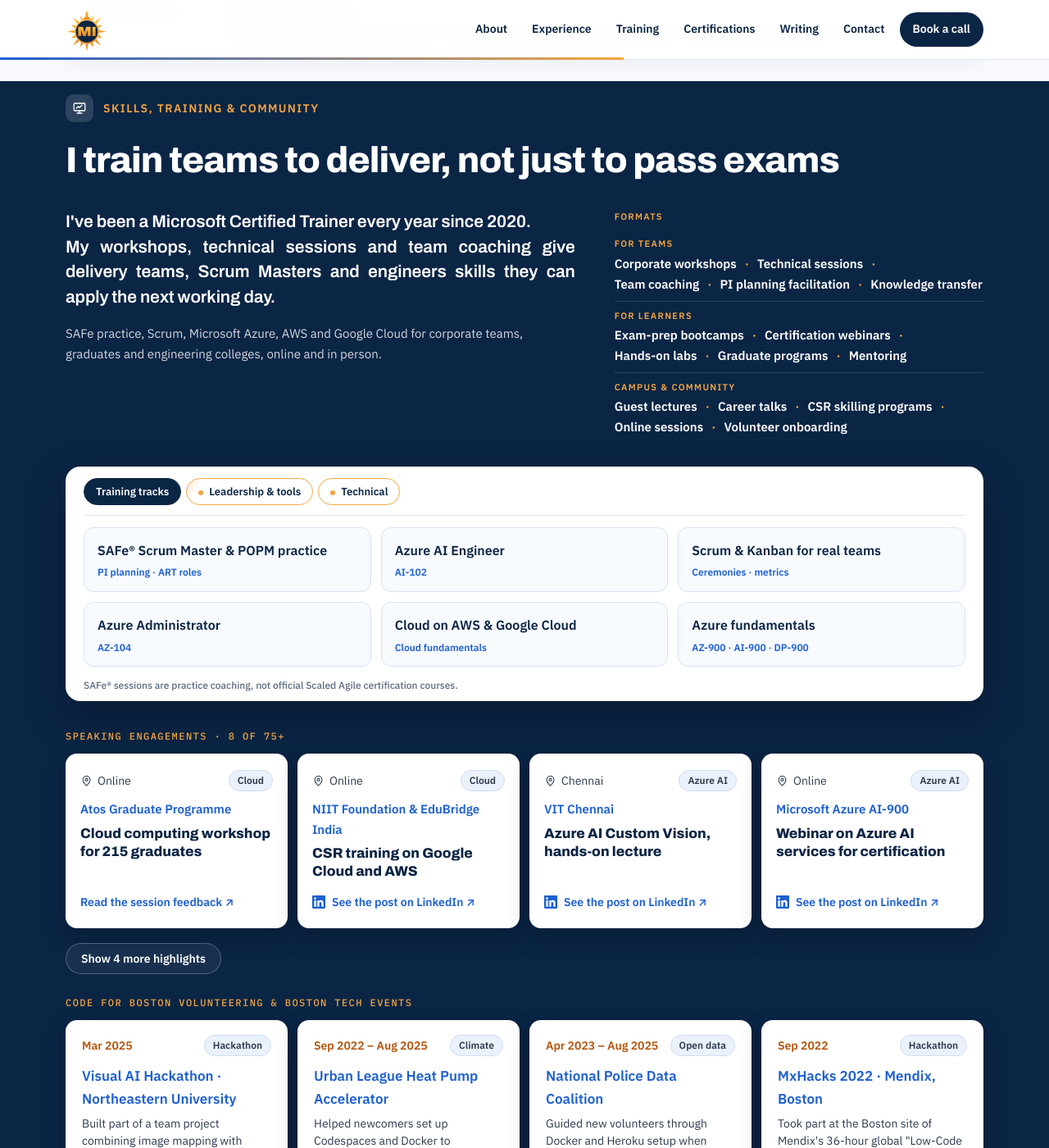
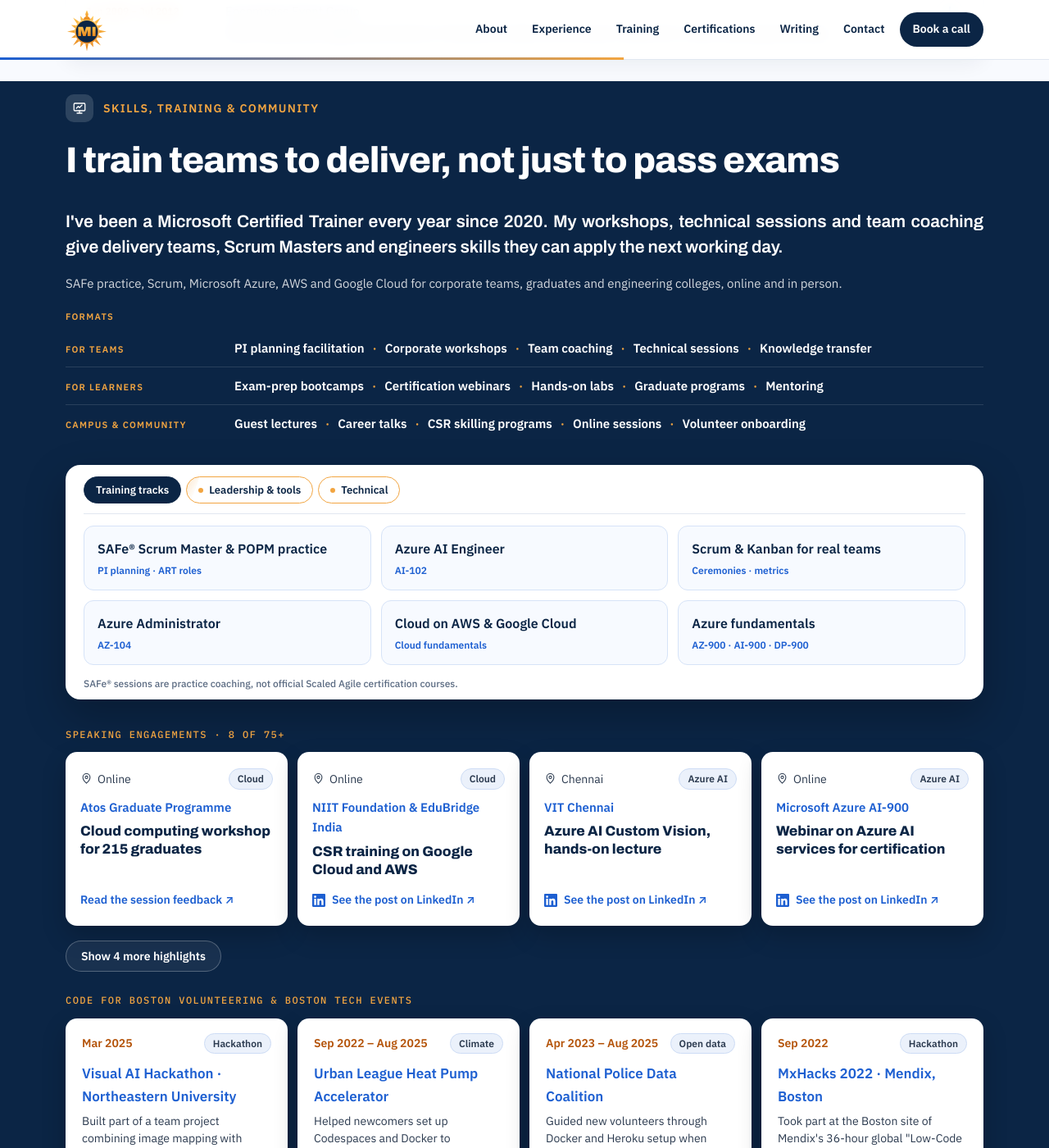
Before and after one commit to Madhan-I/Madhan-I.github.io, a Jekyll site: the page built from index.html, in a window 1280 px wide and 1400 px high, scrolled down 4437 px. Shown: the whole window at 82% size. Built offline with Jekyll 4.4.1, drawn with Linux system fonts in a browser that asks for light colours.

Commit message:
Training: full-width justified intro, formats below in one line per audience (weightiest first).
Co-Authored-By: Claude Opus 5.5 <noreply@anthropic.com>
Claude-Session: https://claude.ai/code/session_01MFRrTt7LBDdX57m85KHNGp

```diff
--- a/_data/profile.yml
+++ b/_data/profile.yml
@@ -234,7 +234,8 @@ experience:
 
 training_title: I train teams to deliver, not just to pass exams
 training_intro_lead: "I've been a Microsoft Certified Trainer every year since 2020."
-training_intro: "My workshops, technical sessions and team coaching give delivery teams, Scrum Masters and engineers skills they can apply the next working day."
+training_intro_mid: "My workshops, technical sessions and team coaching"
+training_intro: "give delivery teams, Scrum Masters and engineers skills they can apply the next working day."
 training_note: "SAFe practice, Scrum, Microsoft Azure, AWS and Google Cloud for corporate teams, graduates and engineering colleges, online and in person."
 training_facts:
   - number: "6 yrs"
@@ -278,7 +279,7 @@ training_topics:
 training_safe_note: "SAFe® sessions are practice coaching, not official Scaled Agile certification courses."
 training_formats:
   - group: For teams
-    items: [Corporate workshops, Technical sessions, Team coaching, PI planning facilitation, Knowledge transfer]
+    items: [PI planning facilitation, Corporate workshops, Team coaching, Technical sessions, Knowledge transfer]
   - group: For learners
     items: [Exam-prep bootcamps, Certification webinars, Hands-on labs, Graduate programs, Mentoring]
   - group: Campus & community
--- a/assets/css/style.css
+++ b/assets/css/style.css
@@ -1099,3 +1099,29 @@ footer .f-col a { font-size: 14px !important; }
 .fmt-groups .fr { grid-template-columns: 1fr; gap: 6px; padding: 10px 0; }
 .fmt-groups .fi + .fi::before { content: none; }
 .fmt-groups .fi:not(:last-child)::after { content: "·"; color: #F2A541; margin: 0 10px; }
+/* Formats: three per line, justified across the column */
+.fmt-groups .fx { display: block; }
+.fmt-groups .fl { display: flex; justify-content: space-between; align-items: baseline; gap: 8px; }
+.fmt-groups .fl + .fl { margin-top: 4px; }
+.fmt-groups .fi::after, .fmt-groups .fi::before { content: none !important; }
+.fmt-groups .fd { font-style: normal; color: #F2A541; }
+@media (max-width: 520px) { .fmt-groups .fl { flex-wrap: wrap; justify-content: flex-start; } }
+/* Intro line 2 ends at "coaching", stretched to the full width like justified text */
+@media (min-width: 1200px) { #training .train-grid p.big .lead2 { display: block; white-space: nowrap; text-align: justify; text-align-last: justify; } }
+/* Formats: the shorter second line sits left, like the last line of justified text */
+.fmt-groups .fl:not(:first-child):last-child { justify-content: flex-start; gap: 10px; }
+@media (min-width: 1200px) { #training .train-grid p.big .lead1 { text-align: justify; text-align-last: justify; } }
+
+/* Text full width; formats below as one line per audience */
+@media (min-width: 1024px) {
+  #training .train-grid > div:first-child { display: block !important; }
+  #training .train-grid p.big .lead2 { display: inline !important; white-space: normal !important; text-align-last: auto !important; }
+  #training .train-grid p.big .lead1 { text-align-last: auto !important; }
+  #training .train-grid .train-note { text-align: justify; }
+  #training .train-grid > div:first-child .train-formats { margin-top: 22px; }
+  .fmt-groups .fr { grid-template-columns: 190px minmax(0, 1fr) !important; gap: 16px !important; padding: 12px 0 !important; }
+  .fmt-groups .fx { display: flex !important; flex-wrap: wrap; align-items: baseline; gap: 4px 10px; }
+  .fmt-groups .fl { display: contents !important; }
+  .fmt-groups .fl + .fl::before { content: "·"; color: #F2A541; }
+}
+@media (min-width: 1024px) { #training .train-grid p.big .lead1 { display: inline !important; white-space: normal !important; } }
--- a/index.html
+++ b/index.html
@@ -107,9 +107,9 @@ layout: default
     <div class="sec-head reveal"><span class="label"><svg class="ic" aria-hidden="true"><use href="#i-board"/></svg>Skills, Training &amp; Community</span><h2>{{ p.training_title }}</h2></div>
     <div class="train-grid">
       <div class="reveal">
-        <p class="big">{% if p.training_intro_lead %}<span class="lead1">{{ p.training_intro_lead }}</span> {% endif %}{{ p.training_intro }}</p>
+        <p class="big">{% if p.training_intro_lead %}<span class="lead1">{{ p.training_intro_lead }}</span> {% endif %}{% if p.training_intro_mid %}<span class="lead2">{{ p.training_intro_mid }}</span> {% endif %}{{ p.training_intro }}</p>
         <p class="train-note">{{ p.training_note }}</p>
-        {% if p.training_formats %}<div class="train-formats fmt-groups"><h4>Formats</h4>{% for g in p.training_formats %}<div class="fr"><span class="fh">{{ g.group }}</span><span class="fx">{% for x in g.items %}<span class="fi">{{ x }}</span>{% endfor %}</span></div>{% endfor %}</div>{% endif %}
+        {% if p.training_formats %}<div class="train-formats fmt-groups"><h4>Formats</h4>{% for g in p.training_formats %}<div class="fr"><span class="fh">{{ g.group }}</span><span class="fx">{% for x in g.items %}{% assign m = forloop.index0 | modulo: 3 %}{% if m == 0 %}<span class="fl">{% else %}<i class="fd">·</i>{% endif %}<span class="fi">{{ x }}</span>{% if m == 2 or forloop.last %}</span>{% endif %}{% endfor %}</span></div>{% endfor %}</div>{% endif %}
       </div>
       <div class="skillbox reveal">
         <div class="sk-tabs" role="tablist"><button type="button" role="tab" class="sk-tab on visited" aria-selected="true" data-sk="0">Training tracks</button>{% for s in p.skill_tabs %}<button type="button" role="tab" class="sk-tab" aria-selected="false" data-sk="{{ forloop.index }}">{{ s.label }}</button>{% endfor %}</div>
```
